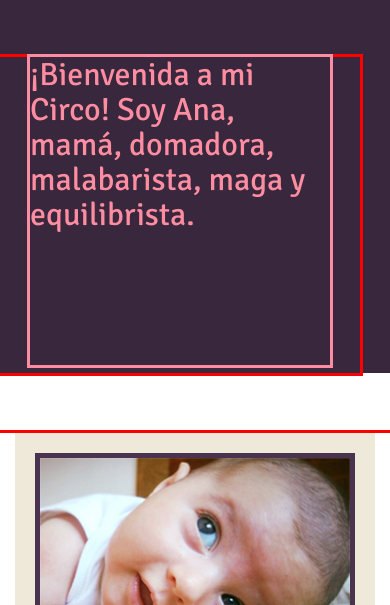
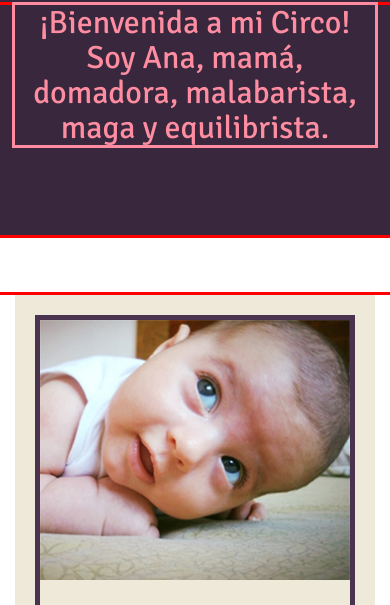
Before and after one commit to sariba/circo-de-ana, a plain HTML site: page index-bootstrap.html in a window 390 px wide. Shown: the part 214-819 px from the top of the page. Drawn offline with Linux system fonts and the light colour scheme.

Commit message:
cambios responsive

```diff
--- a/estilos/header-bootstrap.css
+++ b/estilos/header-bootstrap.css
@@ -57,14 +57,16 @@ BEM
 			}
 
 
-	.title {  outline: solid;
+	.title {
+
 		display: flex;
+		flex-flow: row wrap;
 		justify-content: flex-end;
 		margin-top: 77px;
 
 	}
 
-		.header__title { outline: solid;
+		.header__title {
 			color:#ff8da1;
 			font-family: 'Signika', sans-serif;
 			font-size:3.5em;
@@ -79,7 +81,7 @@ BEM
 
 	/* --Tablet-- */
 
-@media(min-width: 768px) {
+@media(max-width: 768px) {
 
 		.header_content {
 			padding-top: 22px;
@@ -113,7 +115,7 @@ BEM
 
 	/* --movil-- */
 
-@media (max-width: 767px){
+@media (max-width: 576px){
 
 
 		.header__logo__icon {
--- a/index-bootstrap.html
+++ b/index-bootstrap.html
@@ -40,8 +40,7 @@
 			    </div>
 			</div>
 
-
-			<div class="row title container">
+			<div class="row title">
 				<div class="col-lg-6 col-sm-12">
 		    		<h1 class="header__title">
 		    			¡Bienvenida a mi Circo! Soy Ana, mamá, domadora, malabarista, maga y equilibrista.
```
